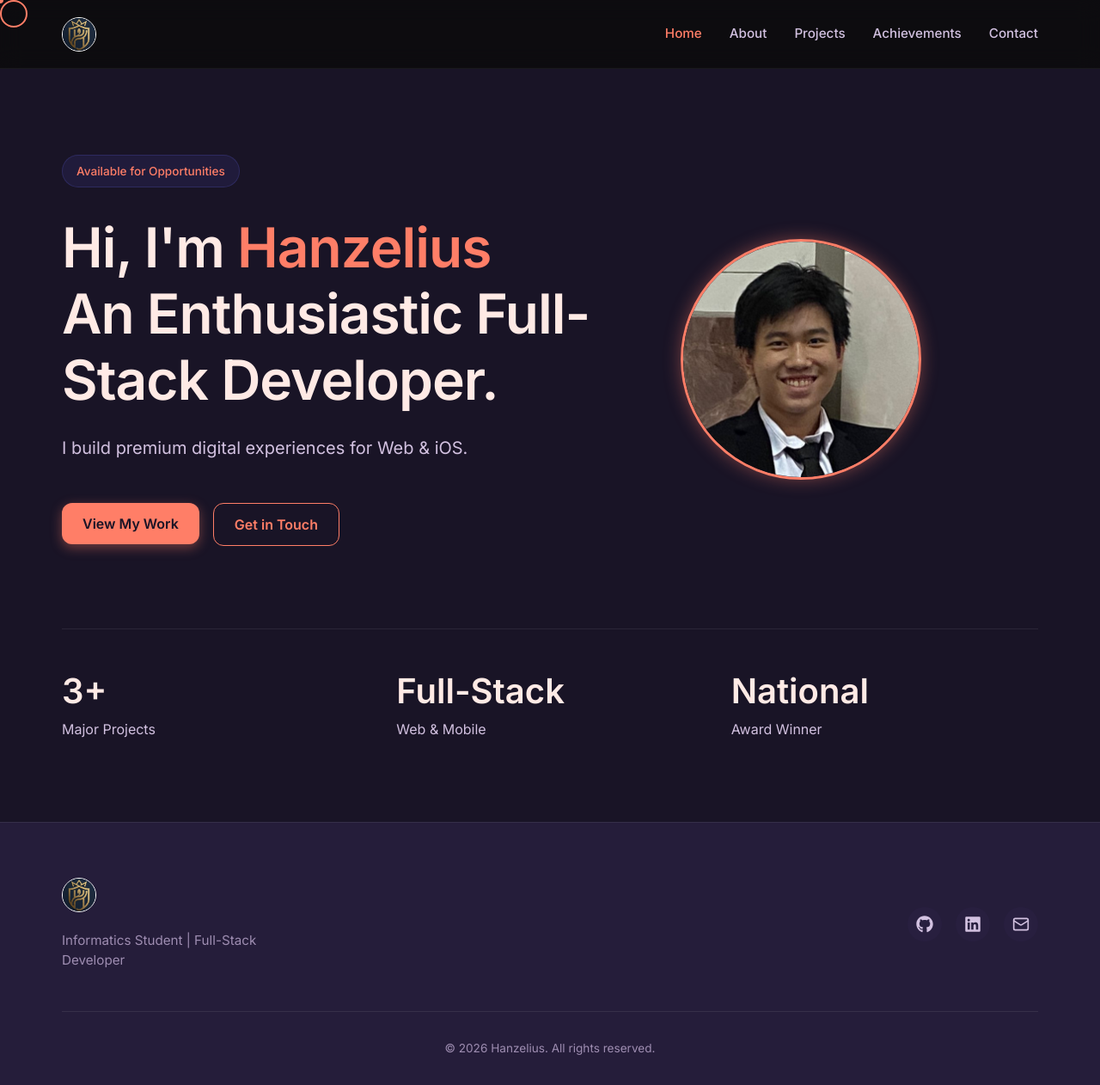
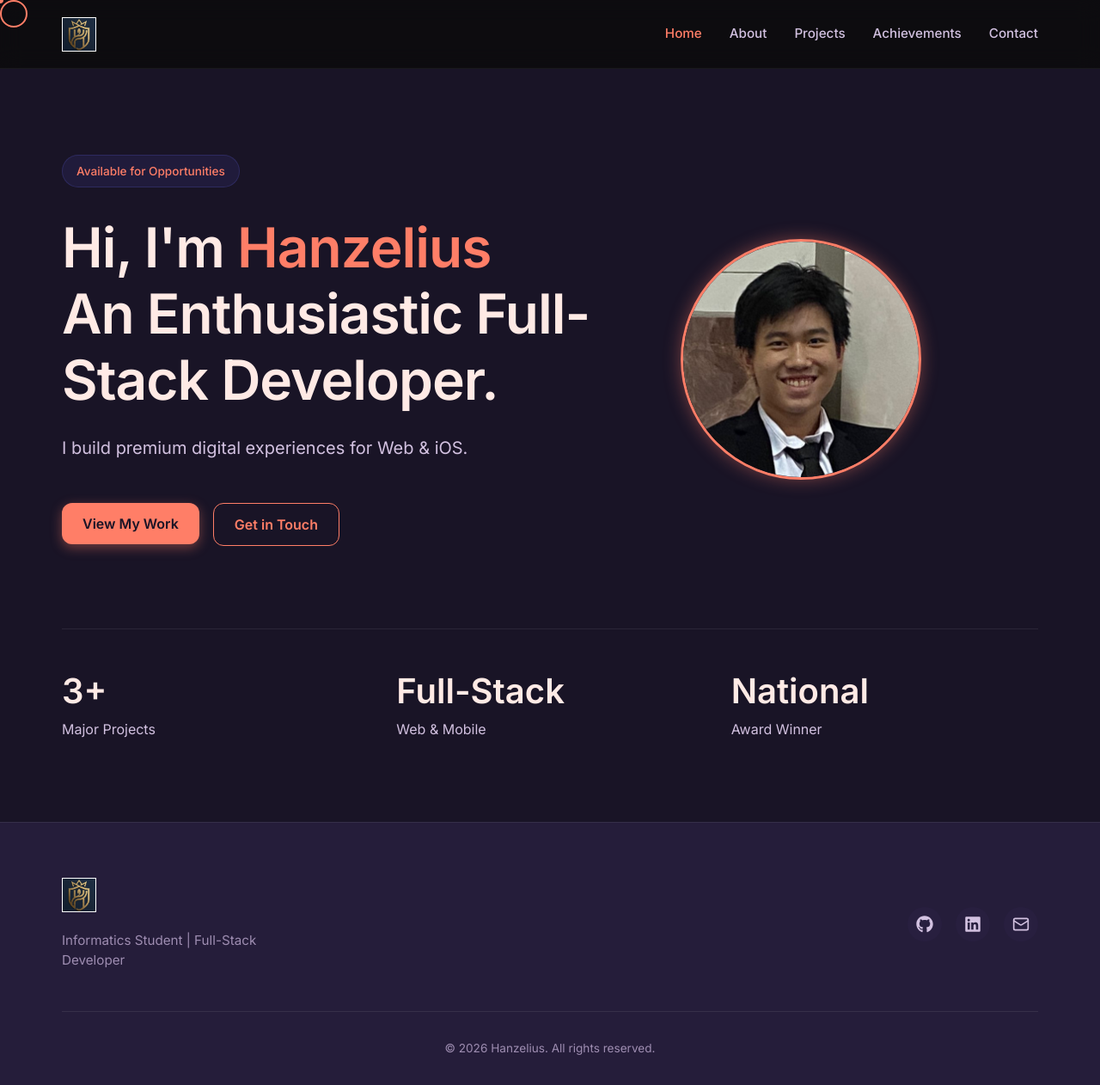
Before and after one commit to Infinite-cpu-ai/Hanzelius_Portofolio, a React (Vite) app: page / in a window 1280 px wide. Shown: the whole page at 86% size. Built offline with nearby package versions, Linux system fonts and the light colour scheme.

Commit message:
style: update logo aspect ratio and remove border-radius in Navbar and Footer components

```diff
--- a/src/components/Footer.module.css
+++ b/src/components/Footer.module.css
@@ -18,11 +18,10 @@
 
 .footerLogo {
   height: 40px;
-  width: 40px;
-  object-fit: cover;
+  width: auto;
+  object-fit: contain;
   margin-bottom: 1rem;
   border: 1px solid white;
-  border-radius: 50%;
 }
 
 .content {
--- a/src/components/Navbar.module.css
+++ b/src/components/Navbar.module.css
@@ -31,10 +31,9 @@
 
 .logoImage {
   height: 40px;
-  width: 40px;
-  object-fit: cover;
+  width: auto;
+  object-fit: contain;
   border: 1px solid white;
-  border-radius: 50%;
 }
 
 .logo:hover {
```
